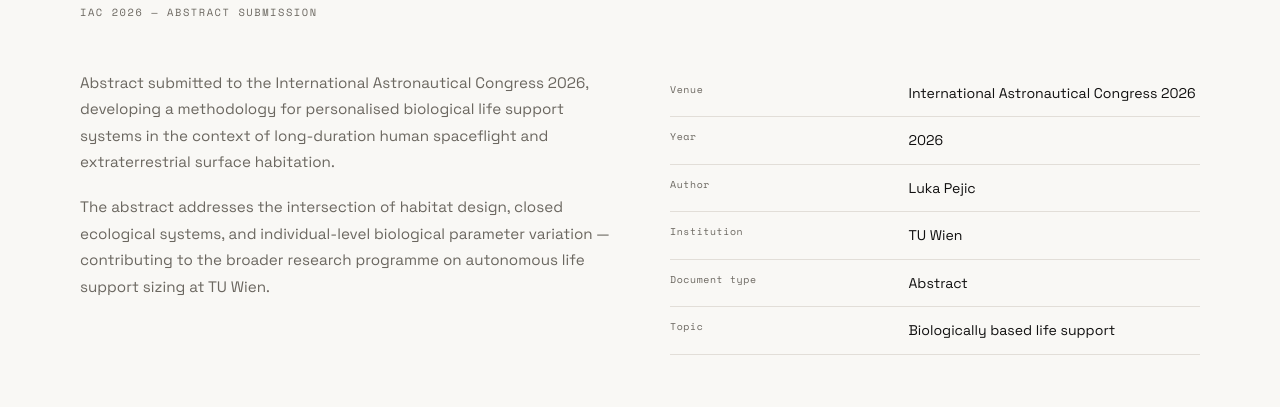
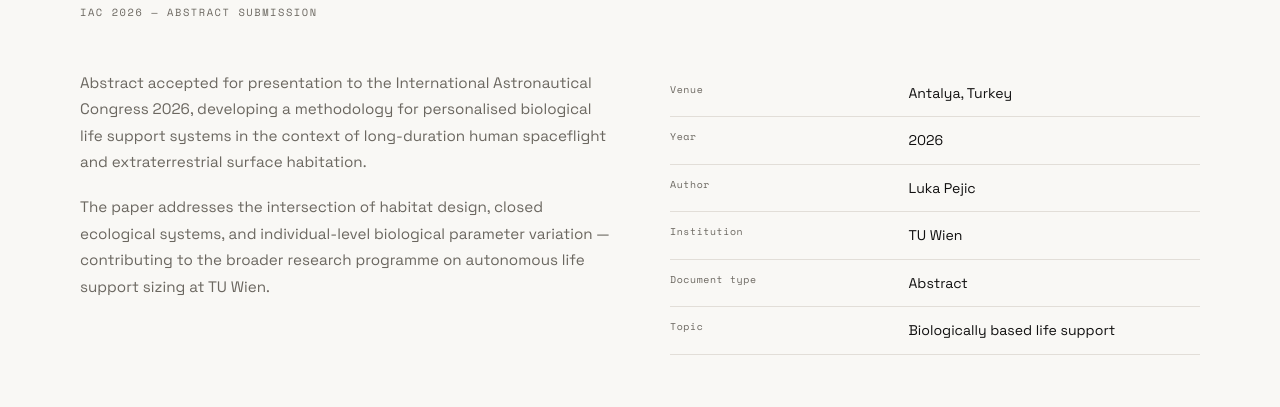
Before and after one commit to penumbra-lp/lukapejicportfolio, a plain HTML site: page research/iac-2026.html in a window 1280 px wide. Shown: the part 429-836 px from the top of the page. Drawn offline with nearby package versions, Linux system fonts and the light colour scheme.

Commit message:
Update IAC 2026 status from submitted to accepted
- index.html: 'submitted' → 'accepted' in card description
- iac-2026.html: 'submitted' → 'accepted for presentation'; 'abstract' → 'paper'
- iac-2026.html: venue → 'Antalya, Turkey'

Co-Authored-By: Claude Sonnet 4.6 <noreply@anthropic.com>

```diff
--- a/research/iac-2026.html
+++ b/research/iac-2026.html
@@ -42,12 +42,12 @@
 
         <div class="split reveal" style="margin-bottom:52px; align-items:start;">
           <div>
-            <p style="margin-bottom:1.2em;">Abstract submitted to the International Astronautical Congress 2026, developing a methodology for personalised biological life support systems in the context of long-duration human spaceflight and extraterrestrial surface habitation.</p>
-            <p>The abstract addresses the intersection of habitat design, closed ecological systems, and individual-level biological parameter variation — contributing to the broader research programme on autonomous life support sizing at TU Wien.</p>
+            <p style="margin-bottom:1.2em;">Abstract accepted for presentation to the International Astronautical Congress 2026, developing a methodology for personalised biological life support systems in the context of long-duration human spaceflight and extraterrestrial surface habitation.</p>
+            <p>The paper addresses the intersection of habitat design, closed ecological systems, and individual-level biological parameter variation — contributing to the broader research programme on autonomous life support sizing at TU Wien.</p>
           </div>
           <div>
             <table class="data-table">
-              <tr><td>Venue</td><td>International Astronautical Congress 2026</td></tr>
+              <tr><td>Venue</td><td>Antalya, Turkey</td></tr>
               <tr><td>Year</td><td>2026</td></tr>
               <tr><td>Author</td><td>Luka Pejic</td></tr>
               <tr><td>Institution</td><td>TU Wien</td></tr>
```
Also changed, not shown: index.html (+1 -1 lines).
